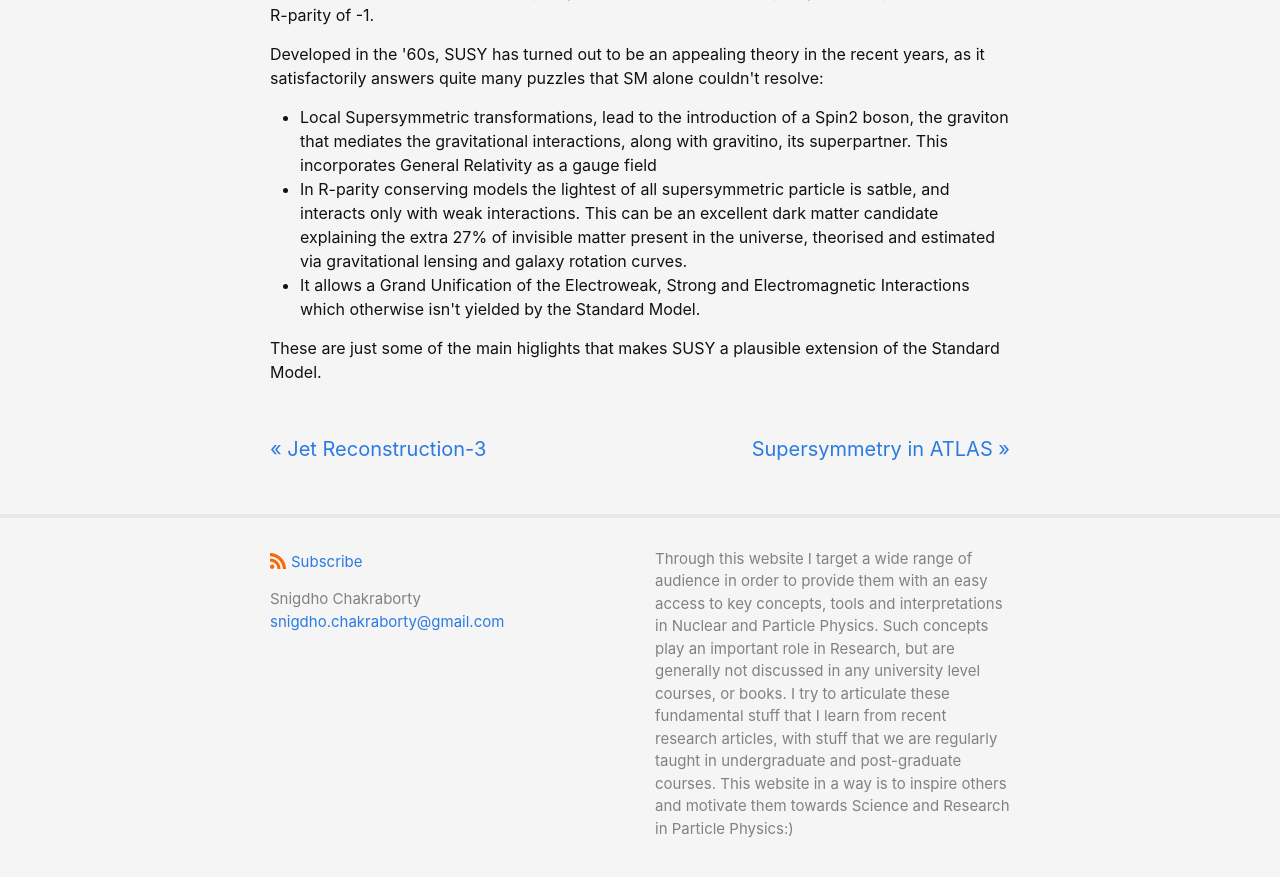
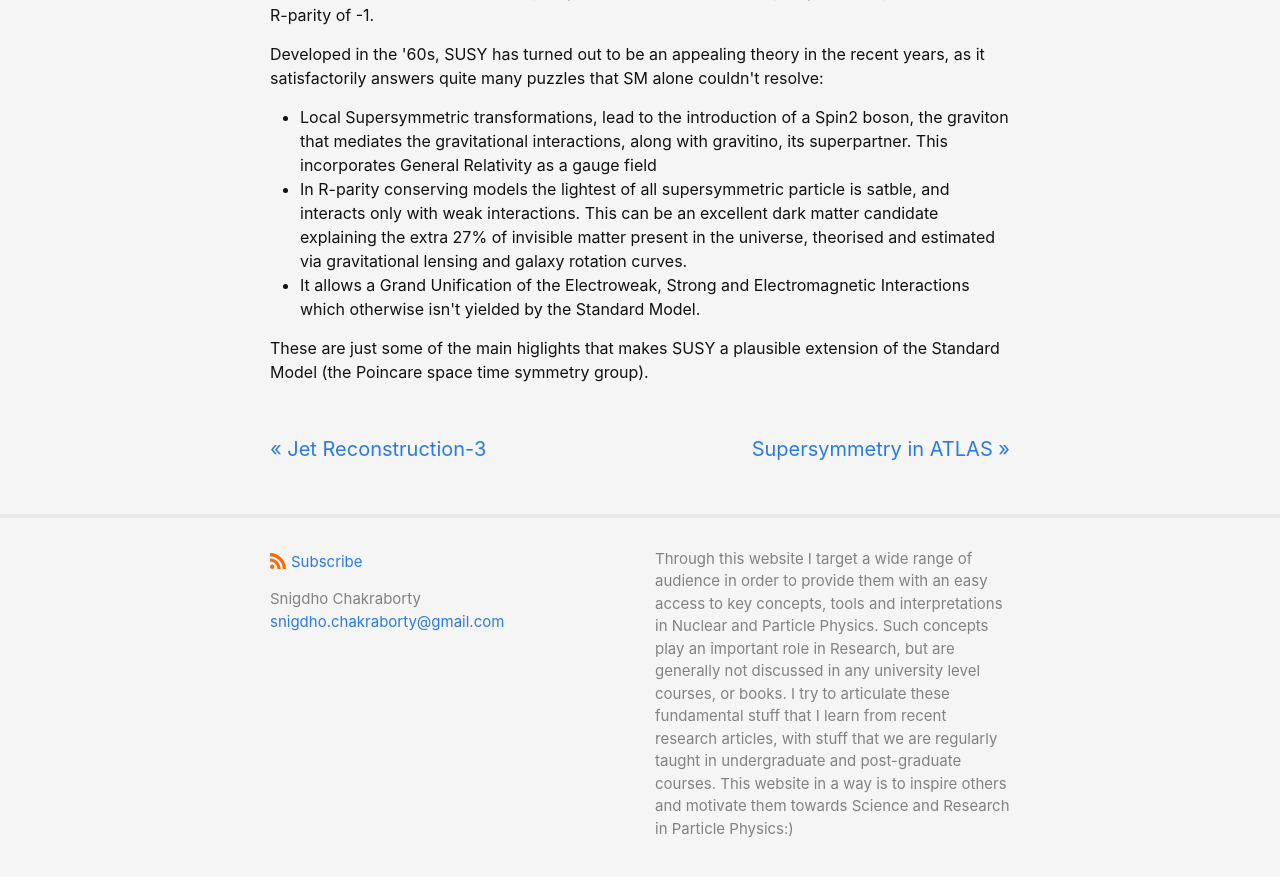
Before and after one commit to snigdhochakraborty/snigdhochakraborty.github.io, a Jekyll site: the page built from _posts/2021-05-05-RPV.md, in a window 1280 px wide and 900 px high, scrolled down 1169 px. Shown: the top 877 px of the window. Built offline with Jekyll 4.4.1, drawn with Linux system fonts in a browser that asks for light colours.

Commit message:
Update 2021-05-05-RPV.md

```diff
--- a/_posts/2021-05-05-RPV.md
+++ b/_posts/2021-05-05-RPV.md
@@ -17,4 +17,4 @@ As I discussed in one of my past blog post [<b>The Standard Model and Beyond</b>
 <li>Local Supersymmetric transformations, lead to the introduction of a Spin2 boson, the graviton that mediates the gravitational interactions, along with gravitino, its superpartner. This incorporates General Relativity as a gauge field</li>
  <li>In R-parity conserving models the lightest of all supersymmetric particle is satble, and interacts only with weak interactions. This can be an excellent dark matter candidate explaining the extra 27% of invisible matter present in the universe, theorised and estimated via gravitational lensing and galaxy rotation curves.</li>
  <li>It allows a Grand Unification of the Electroweak, Strong and Electromagnetic Interactions which otherwise isn't yielded by the Standard Model.</li>
-</ul> These are just some of the main higlights that makes SUSY a plausible extension of the Standard Model.</p>
+</ul> These are just some of the main higlights that makes SUSY a plausible extension of the Standard Model (the Poincare space time symmetry group).</p>
```
